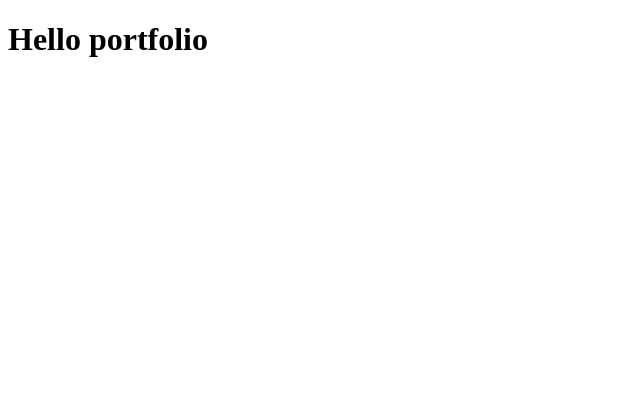
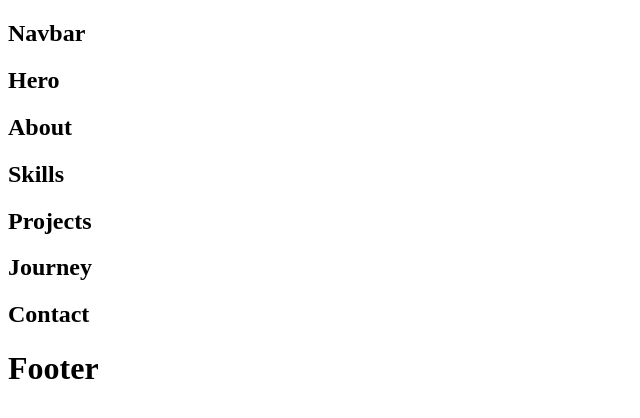
Before and after one commit to ArnaudBloyet/portfolio, a Svelte app: page / in a window 1280 px wide. Shown: the top 418 px of the page, without its empty margins (0-640 px from the left). Built offline with nearby package versions, Linux system fonts and the light colour scheme.

Commit message:
feat: create portfolio architecture

```diff
--- a/src/App.svelte
+++ b/src/App.svelte
@@ -1,10 +1,23 @@
 <script>
-
+  import Navbar from "./components/layout/Navbar.svelte";
+  import Hero from "./components/sections/Hero.svelte";
+  import About from "./components/sections/About.svelte";
+  import Skills from "./components/sections/Skills.svelte";
+  import Projects from "./components/sections/Projects.svelte";
+  import Journey from "./components/sections/Journey.svelte";
+  import Contact from "./components/sections/Contact.svelte";
+  import Footer from "./components/sections/Footer.svelte";
 </script>
 
-<h1>Hello portfolio</h1>
+<Navbar />
 
+<main>
+  <Hero />
+  <About />
+  <Skills />
+  <Projects />
+  <Journey />
+  <Contact />
+</main>
 
-<style>
-
-</style>
+<Footer />
--- /dev/null
+++ b/src/components/layout/Navbar.svelte
@@ -0,0 +1,3 @@
+<nav>
+    <h1>Navbar</h1>
+</nav>
--- /dev/null
+++ b/src/components/sections/About.svelte
@@ -0,0 +1,3 @@
+<section id="about">
+    <h1>About</h1>
+</section>
--- /dev/null
+++ b/src/components/sections/Contact.svelte
@@ -0,0 +1,3 @@
+<section id="contact">
+    <h1>Contact</h1>
+</section>
--- /dev/null
+++ b/src/components/sections/Footer.svelte
@@ -0,0 +1,3 @@
+<footer>
+    <h1>Footer</h1>
+</footer>
--- /dev/null
+++ b/src/components/sections/Hero.svelte
@@ -0,0 +1,3 @@
+<section id="hero">
+    <h1>Hero</h1>
+</section>
--- /dev/null
+++ b/src/components/sections/Journey.svelte
@@ -0,0 +1,3 @@
+<section id="journey">
+    <h1>Journey</h1>
+</section>
--- /dev/null
+++ b/src/components/sections/Projects.svelte
@@ -0,0 +1,3 @@
+<section id="projects">
+    <h1>Projects</h1>
+</section>
--- /dev/null
+++ b/src/components/sections/Skills.svelte
@@ -0,0 +1,3 @@
+<section id="skills">
+    <h1>Skills</h1>
+</section>
```
